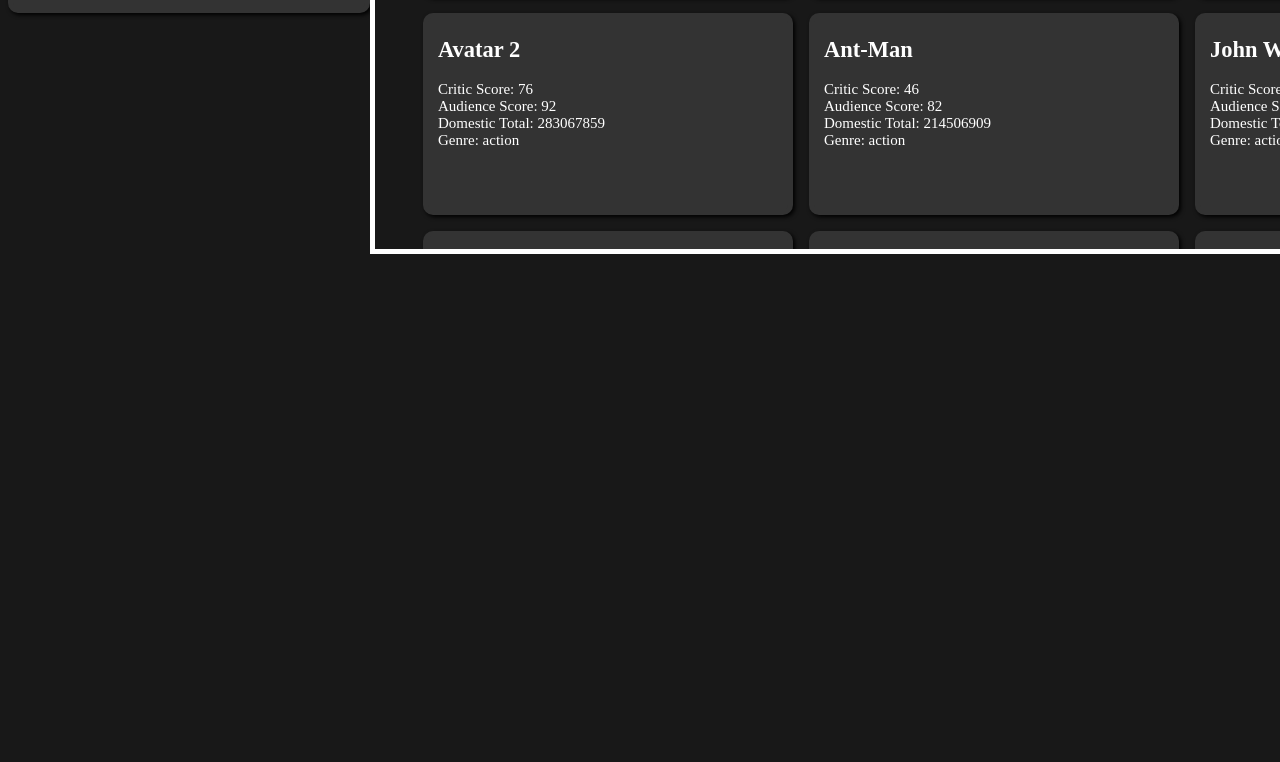
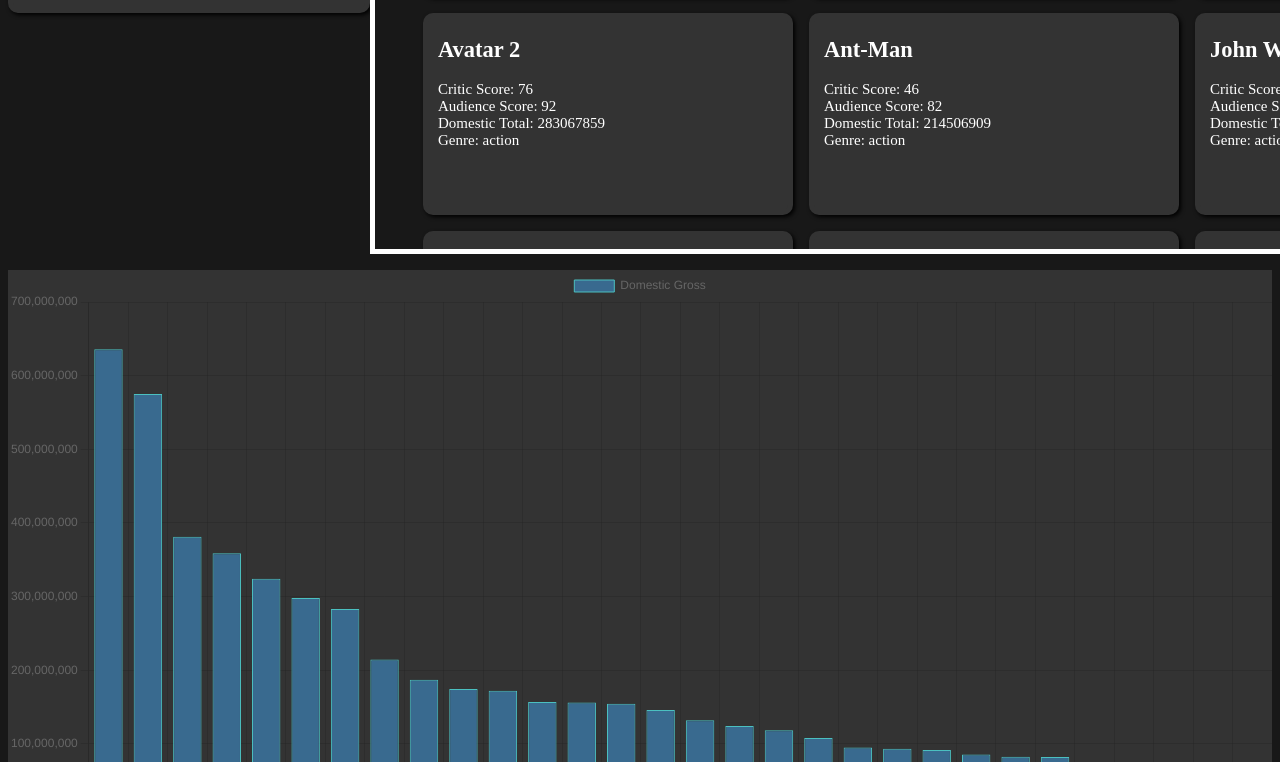
Before and after one commit to MaiJGitHub/CompareMoviesProject, a website built with Vite: page compareMoviesProject/index.html in a window 1280 px wide. Shown: the part 460-1222 px from the top of the page. Before the commit the page ends 800 px from the top, so only its background shows below. Built offline with nearby package versions, Linux system fonts and the light colour scheme.

Commit message:
all 3 charts added

```diff
--- /dev/null
+++ b/compareMoviesProject/allCharts.js
@@ -0,0 +1,149 @@
+import Chart from "chart.js/auto";
+import movies from "./movie-data.json";
+let defaultMovies = movies;
+
+//bar graph
+const barCtx = document.getElementById("barGraphMovies");
+
+const domesticGross = defaultMovies.map((movie) => movie.domestic);
+const titleMovie = defaultMovies.map((movieTitle) => movieTitle.title);
+
+new Chart(barCtx, {
+  type: "bar",
+  data: {
+    labels: titleMovie,
+    datasets: [
+      {
+        label: "Domestic Gross",
+        data: domesticGross,
+        backgroundColor: "rgb(57,106,143)",
+        borderColor: "rgba(75, 192, 192, 1)",
+        borderWidth: 1,
+      },
+    ],
+  },
+  options: {
+    scales: {
+      x: {
+        display: true, // Display the x-axis
+        grid: {
+          display: true, // Display the x-axis grid lines
+        },
+      },
+      y: {
+        beginAtZero: true,
+        display: true, // Display the y-axis
+        grid: {
+          display: true, // Display the y-axis grid lines
+        },
+      },
+    },
+  },
+});
+
+//pie chart
+const pieCtx = document.getElementById("pieChartMovies");
+
+//adding up all sales for each catagory
+const eachtotal = {};
+
+defaultMovies.forEach((movie) => {
+  const genre = movie.genre;
+  const gross = movie.domestic;
+
+  if (eachtotal[genre]) {
+    eachtotal[genre] += gross;
+  } else {
+    eachtotal[genre] = gross;
+  }
+});
+
+const totalGenres = Object.keys(eachtotal);
+const totalGross = Object.values(eachtotal);
+
+new Chart(pieCtx, {
+  type: "doughnut",
+  data: {
+    labels: totalGenres,
+    datasets: [
+      {
+        data: totalGross,
+        backgroundColor: [
+          "red",
+          "blue",
+          "green",
+          "orange",
+          "purple",
+          "pink",
+          "cyan",
+          "magenta",
+          "yellow",
+          "lime",
+          "gray",
+          "brown",
+        ],
+      },
+    ],
+  },
+});
+
+//scatter plot chart
+
+//get all plot data
+const scatterData = defaultMovies.map((movie) => ({
+  x: [movie.criticScore, movie.audienceScore],
+  y: movie.domestic,
+  title: movie.title,
+}));
+
+const scatterCtx = document.getElementById("scatterPlotMovies");
+
+new Chart(scatterCtx, {
+  type: 'scatter',
+    data: {
+        datasets: [
+            {
+                label: 'Domestic Gross',
+                data: scatterData,
+                pointBackgroundColor: 'rgba(75, 192, 192, 0.5)',
+                pointBorderColor: 'rgba(75, 192, 192, 1)',
+                pointRadius: 6,
+                pointHoverRadius: 8,
+                showLine: false,
+            },
+        ],
+    },
+    options: {
+        responsive: true,
+        maintainAspectRatio: true,
+        scales: {
+            x: {
+                type: 'linear',
+                position: 'bottom',
+                title: {
+                    display: true,
+                    text: 'Critic Score / Audience Score',
+                },
+            },
+            y: {
+                type: 'linear',
+                position: 'left',
+                title: {
+                    display: true,
+                    text: 'Domestic Gross',
+                },
+            },
+        },
+        plugins: {
+            tooltip: {
+                callbacks: {
+                    title: (context) => scatterData[context[0].dataIndex].title,
+                    label: (context) => {
+                        const data = scatterData[context.dataIndex];
+                        return `Critic Score: ${data.x[0]}, Audience Score: ${data.x[1]}<br>Domestic Gross: $${data.y.toLocaleString()}`;
+                    },
+                },
+            },
+        },
+    },
+});
--- a/compareMoviesProject/index.html
+++ b/compareMoviesProject/index.html
@@ -9,6 +9,7 @@
   </head>
   <body>
     <main>
+    <section id="formDisplaySection">
       <section id="addMoviesFormContainer">
         <form id="addMoviesForm">
           <h2>Add Your Movie</h2>
@@ -18,15 +19,15 @@
           </label>
           <label for="critic-score">
             Critic Score:
-            <input type="number" id="critic-score" name="CriticScore" required>
+            <input type="number" id="critic-score" name="CriticScore" min="0" required>
           </label>
           <label for="audience-score">
             Audience Score:
-            <input type="number" id="audience-score" name="AudienceScore" required>
+            <input type="number" id="audience-score" name="AudienceScore" min="0" required>
           </label>
           <label for="gross-sales">
             Domestic Gross Sales:
-            <input type="number" id="gross-sales" name="GrossSales" required>
+            <input type="number" id="gross-sales" name="GrossSales" min="0" required>
           </label>
           <label>
             Genre:
@@ -49,13 +50,19 @@
           <button class="submitBtn">Add Movie</button>
         </form>
       </section>
-
       <section id="moviesBox">
           <ul id="listOfAllMovies">
 
           </ul>
       </section>
+    </section>
+      <section>
+        <canvas id="barGraphMovies"></canvas>
+        <canvas id="pieChartMovies"></canvas>
+        <canvas id="scatterPlotMovies"></canvas>
+      </section>
     </main>
     <script type="module" src="/main.js"></script>
+    <script type="module" src="./allCharts.js"></script>
   </body>
 </html>
--- a/compareMoviesProject/main.js
+++ b/compareMoviesProject/main.js
@@ -1,4 +1,5 @@
 //movie data
+import Chart from 'chart.js/auto';
 import movies from "./movie-data.json";
 let defaultMovies = movies;
 
@@ -34,7 +35,7 @@
 /*******DOM *******/
 
 //display all movies
-const listOfAllMoives = document.getElementById("listOfAllMovies");
+const listOfAllMovies = document.getElementById("listOfAllMovies");
 
 //helper creating each li
 const createMovieCards = (
@@ -58,6 +59,7 @@
   audienceScoreInfo.textContent = `Audience Score: ${audienceScore}`;
   domesticTotalInfo.textContent = `Domestic Total: ${domestic}`;
   genreInfo.textContent = `Genre: ${genre}`;
+
   li.append(
     h2Title,
     criticScoreInfo,
@@ -65,7 +67,7 @@
     domesticTotalInfo,
     genreInfo
   );
-  listOfAllMoives.append(li);
+    listOfAllMovies.append(li);
 };
 
 const showDefaultMovies = () => {
@@ -91,7 +93,6 @@
   const formData = new FormData(form);
   const { moiveTitle, CriticScore, AudienceScore, GrossSales, genre } =
     Object.fromEntries(formData);
-  //prepend
   createMovieCards(moiveTitle, CriticScore, AudienceScore, GrossSales, genre);
   form.reset();
 };
--- a/compareMoviesProject/package.json
+++ b/compareMoviesProject/package.json
@@ -10,5 +10,8 @@
   },
   "devDependencies": {
     "vite": "^4.4.5"
+  },
+  "dependencies": {
+    "chart.js": "^4.4.0"
   }
 }
--- a/compareMoviesProject/style.css
+++ b/compareMoviesProject/style.css
@@ -3,6 +3,11 @@
 }
 
 main {
+  display: flex;
+  flex-direction: column;
+}
+
+#formDisplaySection {
   display: flex;
   justify-content: space-evenly;
 }
@@ -66,3 +71,12 @@
   display: flex;
   align-items: center;
 }
+
+#barGraphMovies {
+  background-color: #333333;
+
+}
+
+#scatterPlotMovies {
+  background-color: #333333;
+}
```
Also changed, not shown: 1 other file.
